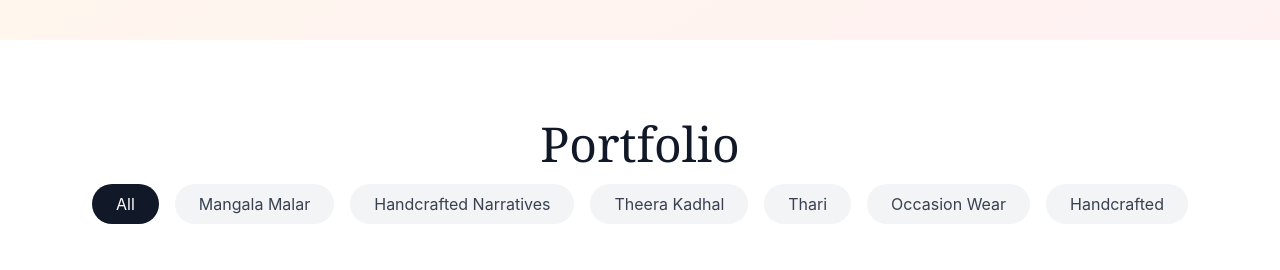
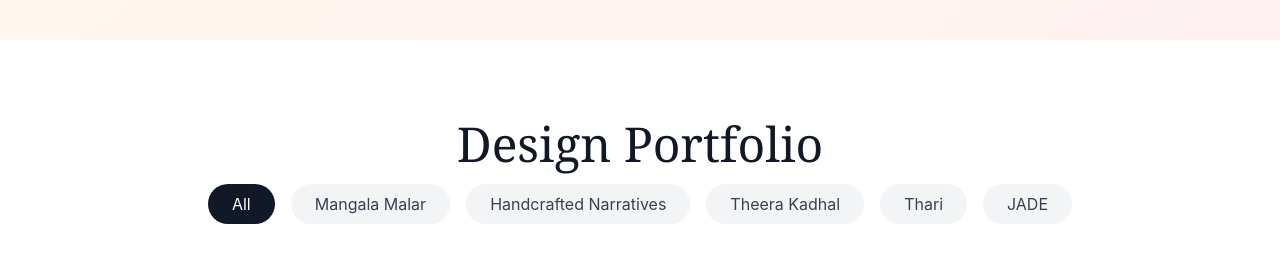
Before and after one commit to varshinilogitha1908-rgb/portfolio, a React (Create React App) app: page / in a window 1280 px wide. Shown: the part 760-1030 px from the top of the page. Built offline with nearby package versions, Linux system fonts and the light colour scheme; the HTML template or start-up script is replaced by a standard one.

Commit message:
Update FashionPortfolio.tsx
Design portfolio

```diff
--- a/src/FashionPortfolio.tsx
+++ b/src/FashionPortfolio.tsx
@@ -48,17 +48,10 @@ const portfolioItems = [
   },
   {
     id: 5,
-    title: 'Festive Glamour',
-    category: 'Occasion Wear',
+    title: '',
+    category: 'JADE',
     image: 'https://images.unsplash.com/photo-1583391733956-6c78276477e2?w=800&h=1000&fit=crop',
-    description: 'Statement pieces for special occasions'
-  },
-  {
-    id: 6,
-    title: 'Artisan Craft',
-    category: 'Handcrafted',
-    image: 'https://images.unsplash.com/photo-1617019114583-affb34d1b3cd?w=800&h=1000&fit=crop',
-    description: 'Handcrafted with love and precision'
+    description: 'Hospitality Draped in Heritage'
   }
 ];
 
@@ -209,7 +202,7 @@ const FashionPortfolio = () => {
       <section id="portfolio" className="py-20 px-4 bg-white">
         <div className="max-w-7xl mx-auto">
           <h2 className="text-4xl md:text-5xl font-serif text-center mb-4 text-gray-900">
-            Portfolio
+            Design Portfolio
           </h2>
 
           {/* Category Filter */}
```
